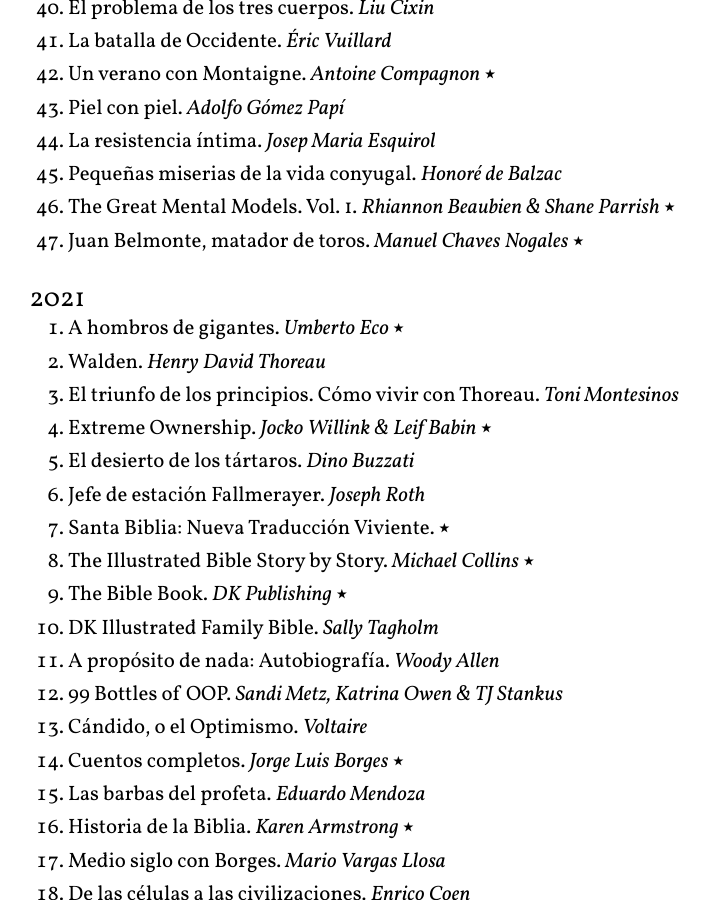
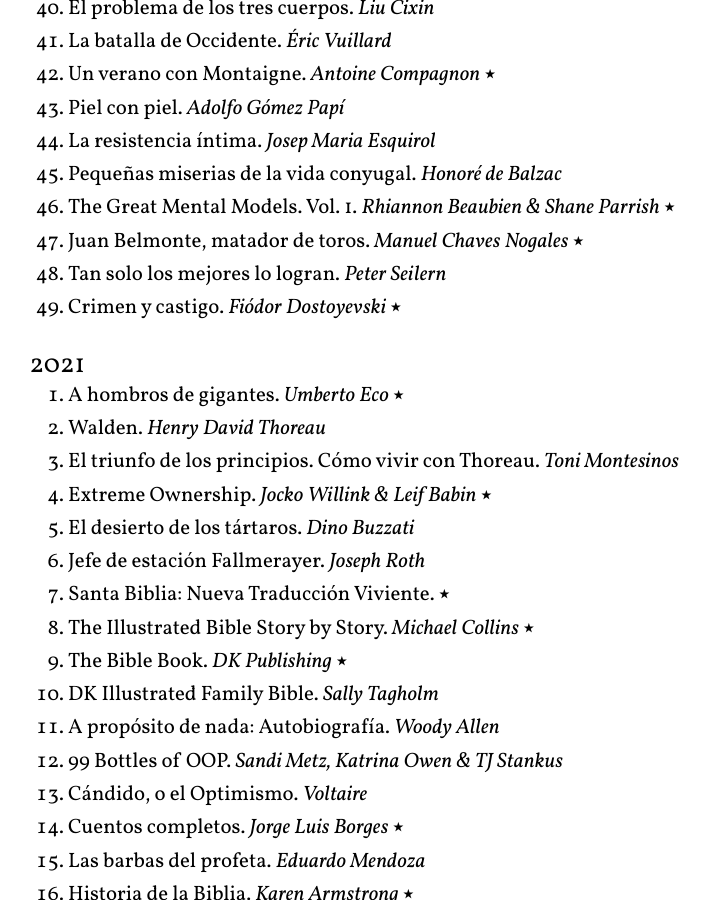
Before and after one commit to arturoherrero/arturoherrero.com, a Jekyll site: the page built from pages/books.md, in a window 1280 px wide and 900 px high, scrolled down 1620 px. Shown: the whole window, without its empty margins (221-931 px from the left). Built offline with Jekyll 4.4.1, drawn with Linux system fonts in a browser that asks for light colours.

Commit message:
Update lists

```diff
--- a/pages/books.md
+++ b/pages/books.md
@@ -57,6 +57,8 @@
 45. Pequeñas miserias de la vida conyugal. *Honoré de Balzac*
 46. The Great Mental Models. Vol. 1. *Rhiannon Beaubien & Shane Parrish* ⭑
 47. Juan Belmonte, matador de toros. *Manuel Chaves Nogales* ⭑
+48. Tan solo los mejores lo logran. *Peter Seilern*
+49. Crimen y castigo. *Fiódor Dostoyevski* ⭑
 
 
 ### 2021
```
Also changed, not shown: pages/devices.md (+1 -0 lines).
